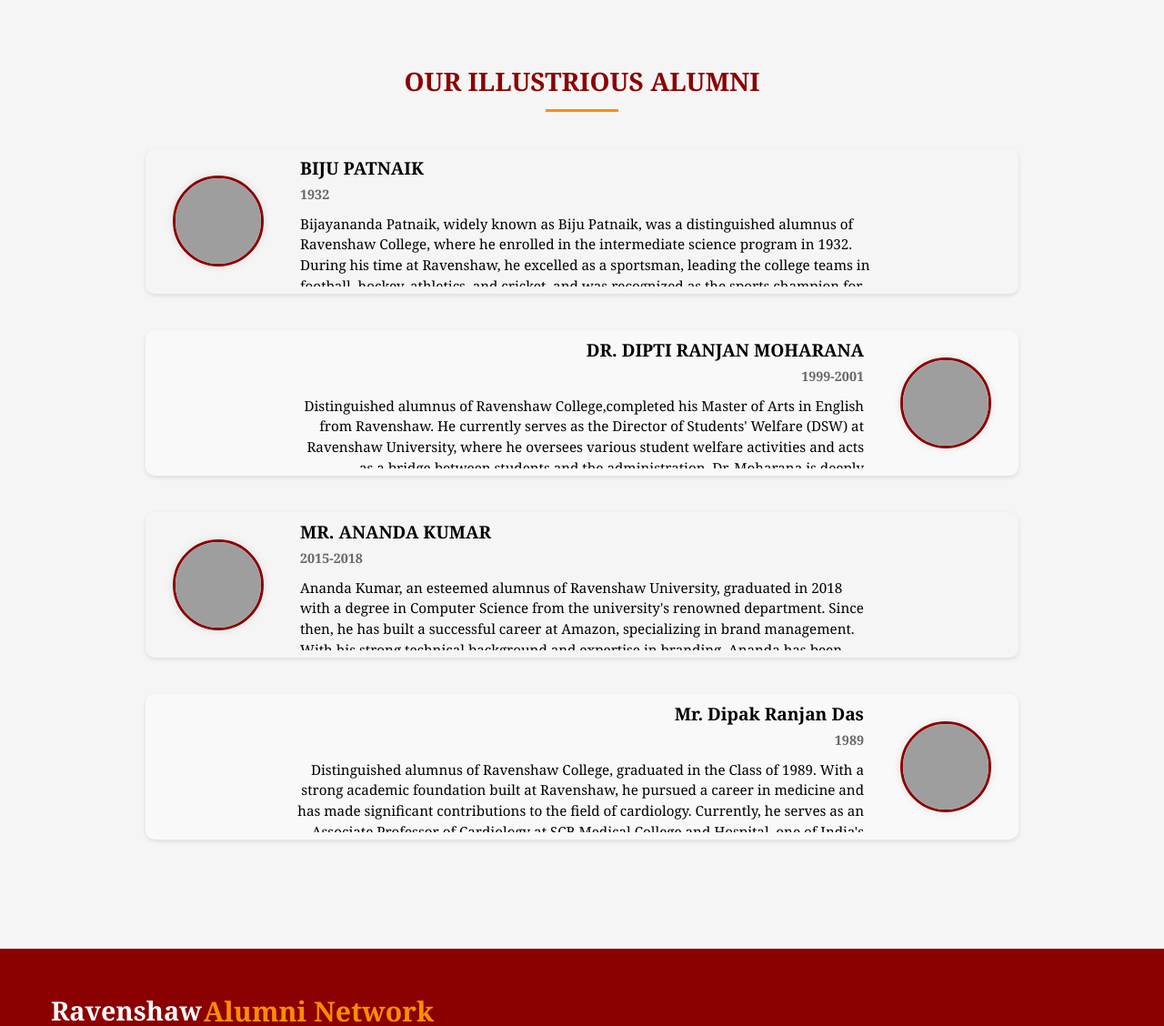
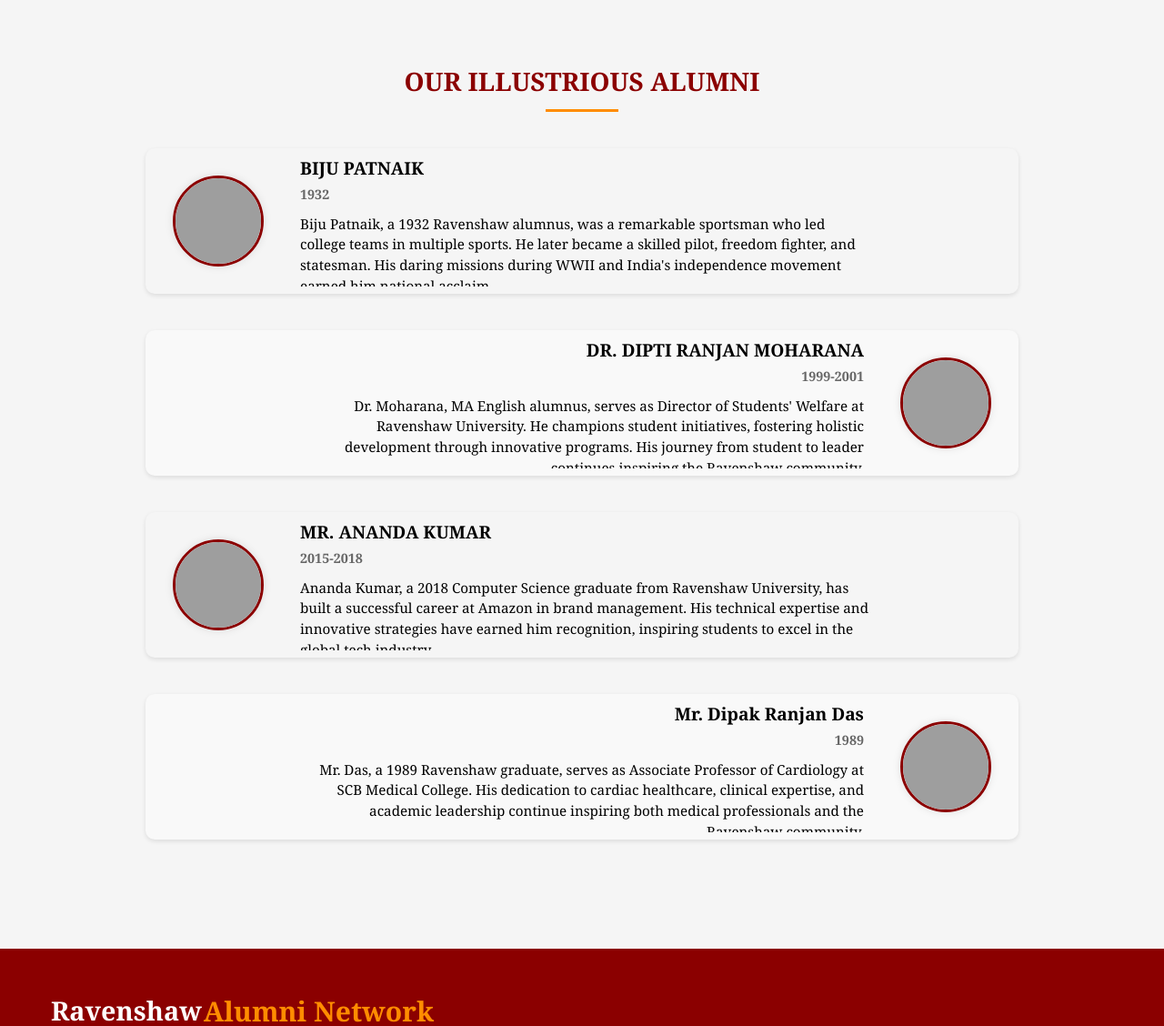
Before and after one commit to Gaurav5189/RU-AlumniProject, a Django app: page / in a window 1280 px wide. Shown: the part 1290-2418 px from the top of the page at 91% size. Run offline with Django 5.2, Linux system fonts and the light colour scheme; data that the repository does not hold is empty; grey boxes are pictures that could not be loaded.

Commit message:
Refactor alumni descriptions for brevity and clarity

```diff
--- a/templates/index.html
+++ b/templates/index.html
@@ -115,7 +115,7 @@
       <img src="https://res.cloudinary.com/do7vm8vz3/image/upload/v1744888650/a8q0wg7qlqb8sgduo5bc.webp" alt="Biju patnaik" class="alumni-card-img">
       <div class="alumni-text-content">
         <p class="alumni-card-name">BIJU PATNAIK<br><span style="color: #666; font-size: 0.9rem;">1932</span></p>
-        <div class="typing-text">Bijayananda Patnaik, widely known as Biju Patnaik, was a distinguished alumnus of Ravenshaw College, where he enrolled in the intermediate science program in 1932. During his time at Ravenshaw, he excelled as a sportsman, leading the college teams in football, hockey, athletics, and cricket, and was recognized as the sports champion for three consecutive years. His exposure to Mahatma Gandhi during a Khadi Tour to Odisha profoundly influenced his commitment to India's independence movement. Driven by a passion for aviation, he left Ravenshaw to pursue aeronautical training in Delhi, eventually becoming a skilled pilot. His daring missions during World War II and the Indian freedom struggle earned him national acclaim. Biju Patnaik's legacy as a freedom fighter, aviator, and statesman continues to inspire, reflecting the values and spirit nurtured during his formative years at Ravenshaw.</div>
+        <div class="typing-text">Biju Patnaik, a 1932 Ravenshaw alumnus, was a remarkable sportsman who led college teams in multiple sports. He later became a skilled pilot, freedom fighter, and statesman. His daring missions during WWII and India's independence movement earned him national acclaim.</div>
       </div>
     </div>
 
@@ -123,7 +123,7 @@
       <img src="https://res.cloudinary.com/do7vm8vz3/image/upload/v1744888650/a8q0wg7qlqb8sgduo5bc.webp" alt="Sample 1" class="alumni-card-img">
       <div class="alumni-text-content">
         <p class="alumni-card-name">DR. DIPTI RANJAN MOHARANA<br><span style="color: #666; font-size: 0.9rem;">1999-2001</span></p>
-        <div class="typing-text">Distinguished alumnus of Ravenshaw College,completed his Master of Arts in English from Ravenshaw. He currently serves as the Director of Students' Welfare (DSW) at Ravenshaw University, where he oversees various student welfare activities and acts as a bridge between students and the administration. Dr. Moharana is deeply committed to encouraging student-led initiatives that enrich campus life and foster a supportive, inclusive environment. His leadership focuses on the holistic development of students, nurturing them academically, personally, and professionally. Under his guidance, several impactful programs have been launched to promote student growth and engagement. His dedication and passion for education embody the values of Ravenshaw, making him a role model for the entire Ravenshaw community. From a proud student to a respected leader, Dr. Moharana's journey continues to inspire generations.</div>
+        <div class="typing-text">Dr. Moharana, MA English alumnus, serves as Director of Students' Welfare at Ravenshaw University. He champions student initiatives, fostering holistic development through innovative programs. His journey from student to leader continues inspiring the Ravenshaw community.</div>
       </div>
     </div>
 
@@ -131,7 +131,7 @@
       <img src="https://res.cloudinary.com/do7vm8vz3/image/upload/v1744888650/a8q0wg7qlqb8sgduo5bc.webp" alt="Sample 2" class="alumni-card-img">
       <div class="alumni-text-content">
         <p class="alumni-card-name">MR. ANANDA KUMAR<br><span style="color: #666; font-size: 0.9rem;">2015-2018</span></p>
-        <div class="typing-text">Ananda Kumar, an esteemed alumnus of Ravenshaw University, graduated in 2018 with a degree in Computer Science from the university's renowned department. Since then, he has built a successful career at Amazon, specializing in brand management. With his strong technical background and expertise in branding, Ananda has been instrumental in driving key strategies that enhance brand visibility and consumer engagement. His innovative approach and attention to detail have earned him recognition in the field. As a Ravenshaw graduate, Ananda's journey reflects the impact of a solid educational foundation combined with hands-on experience in the global tech industry. His story serves as an inspiration to current students, demonstrating how passion and dedication can lead to success in highly competitive fields.</div>
+        <div class="typing-text">Ananda Kumar, a 2018 Computer Science graduate from Ravenshaw University, has built a successful career at Amazon in brand management. His technical expertise and innovative strategies have earned him recognition, inspiring students to excel in the global tech industry.</div>
       </div>
     </div>
 
@@ -139,7 +139,7 @@
       <img src="https://res.cloudinary.com/do7vm8vz3/image/upload/v1744888650/a8q0wg7qlqb8sgduo5bc.webp" alt="Sample 3" class="alumni-card-img">
       <div class="alumni-text-content">
         <p class="alumni-card-name">Mr. Dipak Ranjan Das<br><span style="color: #666; font-size: 0.9rem;">1989</span></p>
-        <div class="typing-text">Distinguished alumnus of Ravenshaw College, graduated in the Class of 1989. With a strong academic foundation built at Ravenshaw, he pursued a career in medicine and has made significant contributions to the field of cardiology. Currently, he serves as an Associate Professor of Cardiology at SCB Medical College and Hospital, one of India's premier medical institutions. In his role, Mr. Das combines clinical expertise with academic leadership, mentoring future medical professionals and advancing cardiac healthcare. His journey from a Ravenshaw graduate to a respected government officer and educator stands as a testament to his dedication, excellence, and commitment to public service. Mr. Das continues to inspire both the medical community and the Ravenshaw fraternity through his remarkable achievements and leadership.</div>
+        <div class="typing-text">Mr. Das, a 1989 Ravenshaw graduate, serves as Associate Professor of Cardiology at SCB Medical College. His dedication to cardiac healthcare, clinical expertise, and academic leadership continue inspiring both medical professionals and the Ravenshaw community.</div>
       </div>
     </div>
   </div>
```
